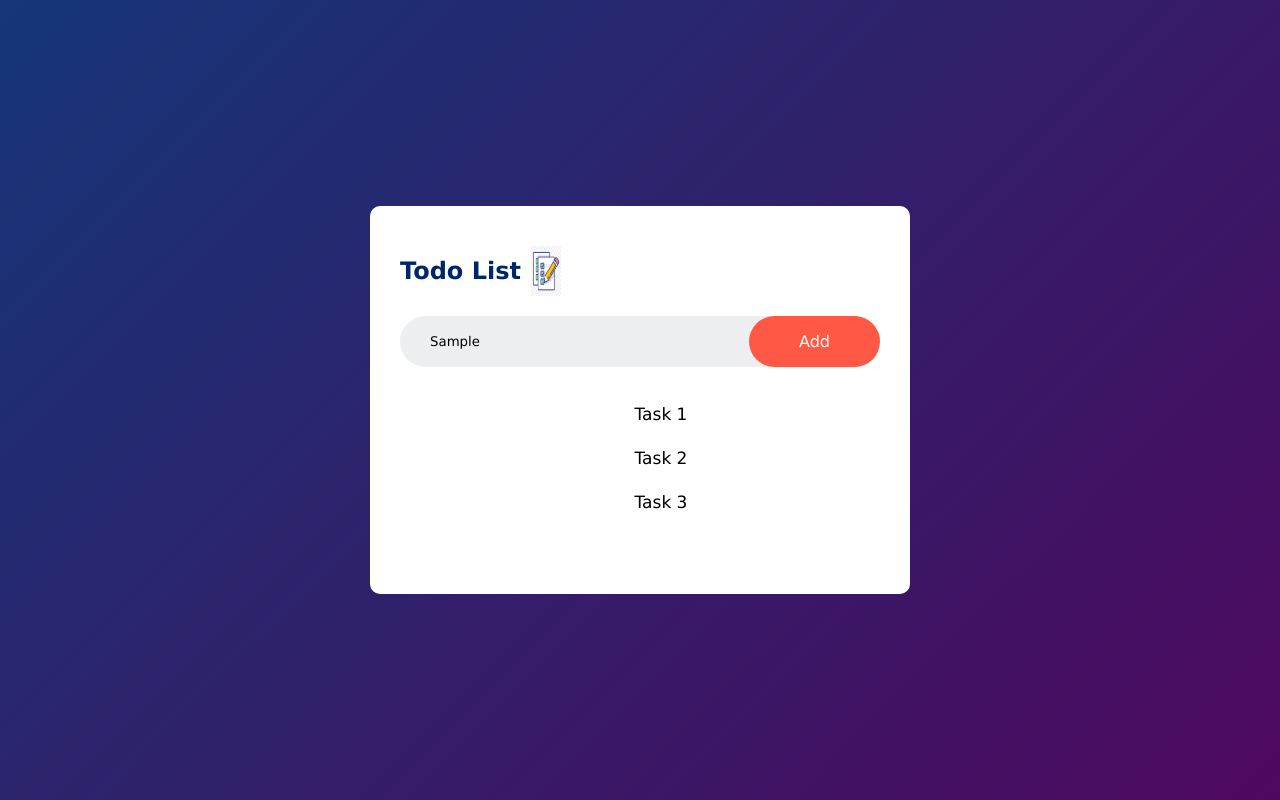
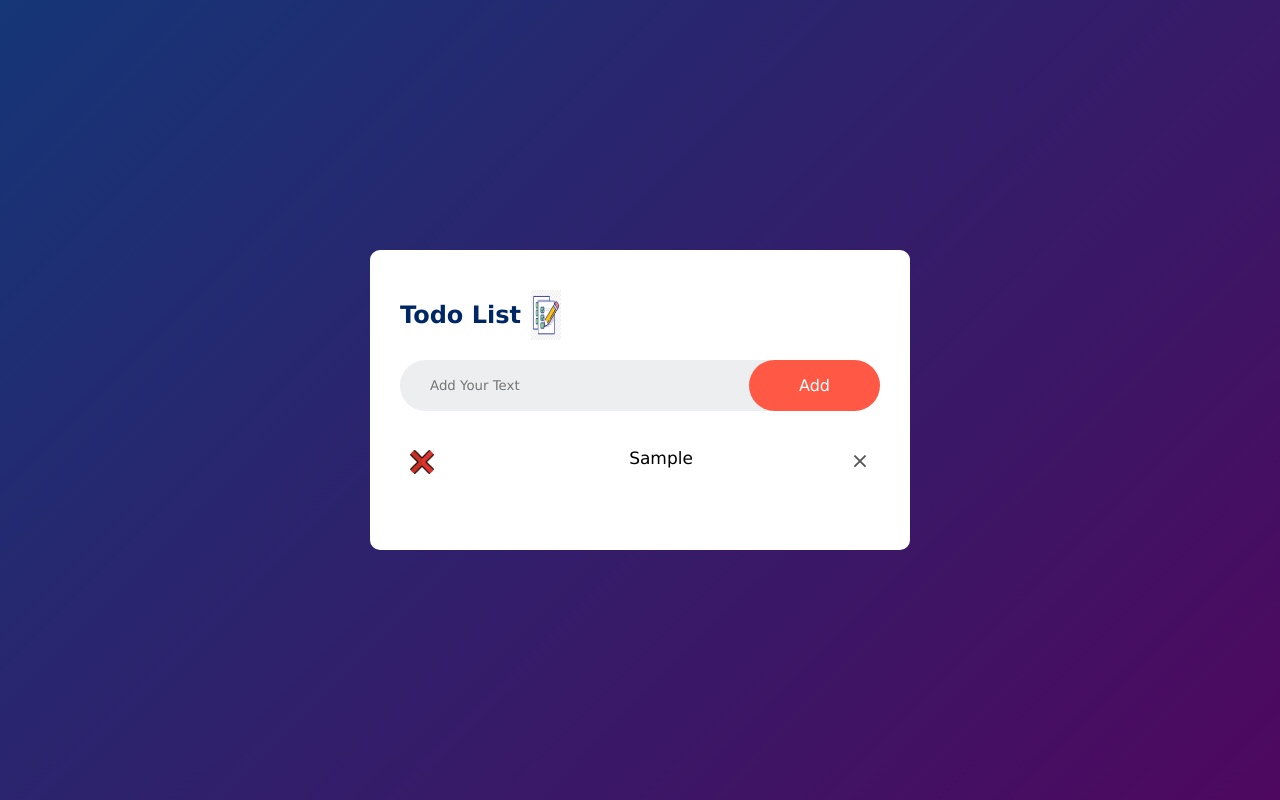
Before and after one commit to SahibJan07/TodoBasic, a plain HTML site: page index.html in a window 1280 px wide. Both pictures are taken after typing "Sample" into the empty fields and a click on the button "Add". Drawn offline with Linux system fonts and the light colour scheme; a web font is replaced by a local one.

Commit message:
Completed

```diff
--- a/index.html
+++ b/index.html
@@ -4,6 +4,7 @@
 <head>
     <meta charset="UTF-8">
     <meta name="viewport" content="width=device-width, initial-scale=1.0">
+    <link rel="shortcut icon" href="images/icon1.png" type="image/x-icon">
     <link rel="stylesheet" href="style.css">
     <title>Todo List App</title>
     <style>
@@ -31,18 +32,17 @@
 <body>
     <div class="container">
         <div class="todoapp">
-            <h2>Todo List <img src="icon1.png"></h2>
+            <h2>Todo List <img src="images/icon1.png"></h2>
             <div class="row">
-                <input type="text" id="inputbox" placeholder="Add Your Text">
-                <button>Add</button>
+                <input type="text" id="inputBox" placeholder="Add Your Text">
+                <button onclick="addTask()">Add</button>
             </div>
             <ul id="list-container">
-                <li>Task 1</li>
-                <li>Task 2</li>
-                <li>Task 3</li>
+                <!-- Tasks will be added here dynamically -->
             </ul>
         </div>
     </div>
+    <script src="script.js"></script>
 </body>
 
 </html>
--- /dev/null
+++ b/script.js
@@ -0,0 +1,21 @@
+const inputBox = document.getElementById("inputBox");
+const listContainer = document.getElementById("list-container");
+
+function addTask() {
+  if (inputBox.value === "") {
+    alert("You must write something.");
+  } else {
+    let li = document.createElement("li");
+    li.innerHTML = inputBox.value;
+      listContainer.appendChild(li);
+      let span = document.createElement("span");
+      span.innerHTML = "\u00d7";
+      li.appendChild(span);
+    inputBox.value = "";
+
+    // Add a click event listener to toggle task completion
+    li.addEventListener("click", function () {
+      li.classList.toggle("checked");
+    });
+  }
+}
--- a/style.css
+++ b/style.css
@@ -63,6 +63,7 @@ ul li{
     padding: 12px 8px 12px 50px;
     user-select: none;
     cursor: pointer;
+    position: relative;
 }
 ul li::before{
     content: '';
@@ -70,5 +71,33 @@ ul li::before{
     height: 28px;
     width: 28px;
     border-radius: 50%;
-    background-image: url();
+    background-image: url(images/unchecked\ icon.png);
+    background-size: cover;
+    background-position: center;
+    top: 12px;
+    left: 8px;
 }
+
+ul li.checked{
+    color: #555;
+    text-decoration: line-through;
+}
+ul li.checked::before{
+     background-image: url(images/checked2.png);
+
+}
+ul li span{
+    position: absolute;
+    right: 0;
+    top: 5px;
+    width: 40px;
+    height: 40px;
+    font-size: 22px;
+    color: #555;
+    line-height: 40px;
+    text-align: center;
+    border-radius: 50%;
+}
+ul li span:hover{
+    background: #edeef0;
+}
```
Also changed, not shown: images/checked2.png (added), images/icon1.png (renamed from icon1.png), images/unchecked icon.png (added).
